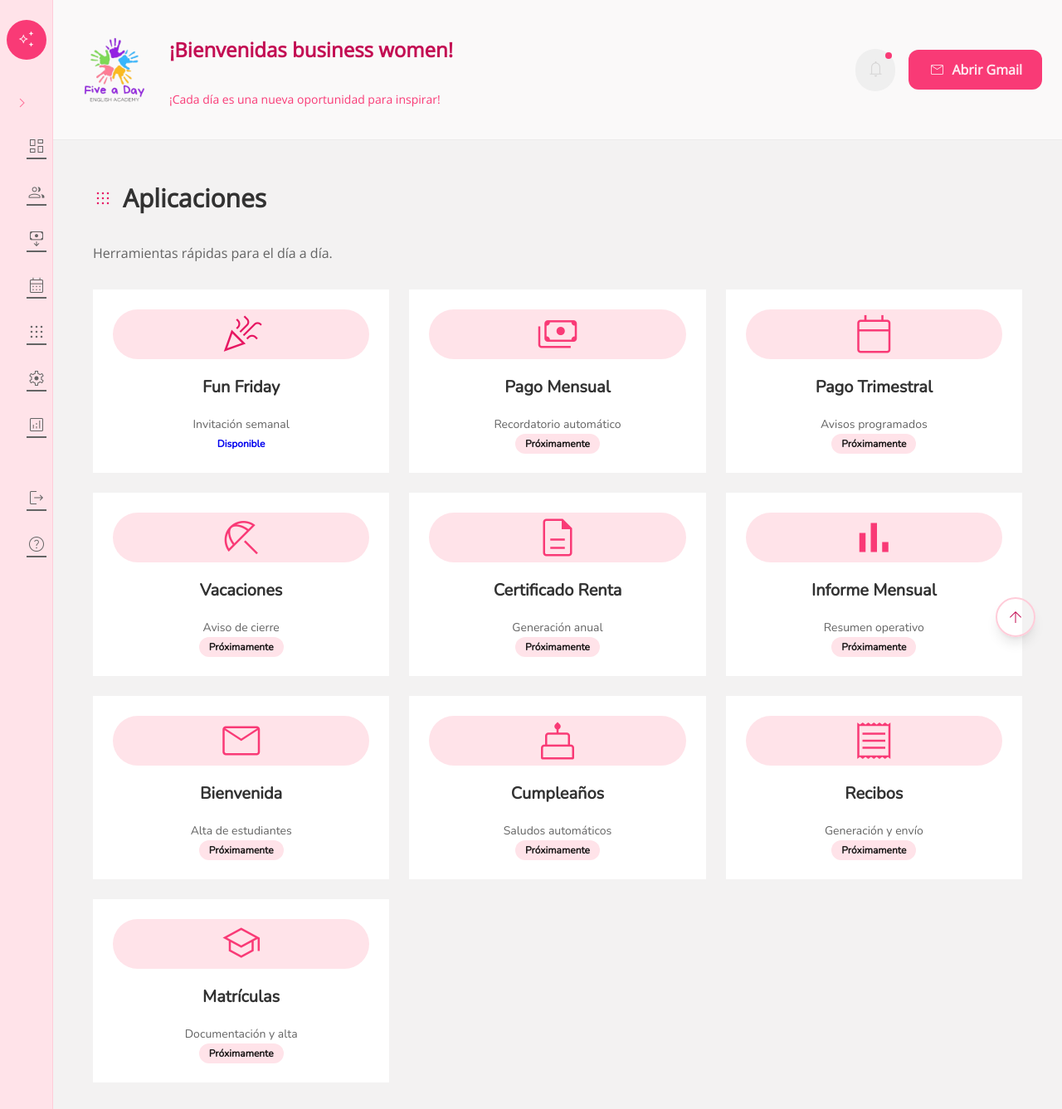
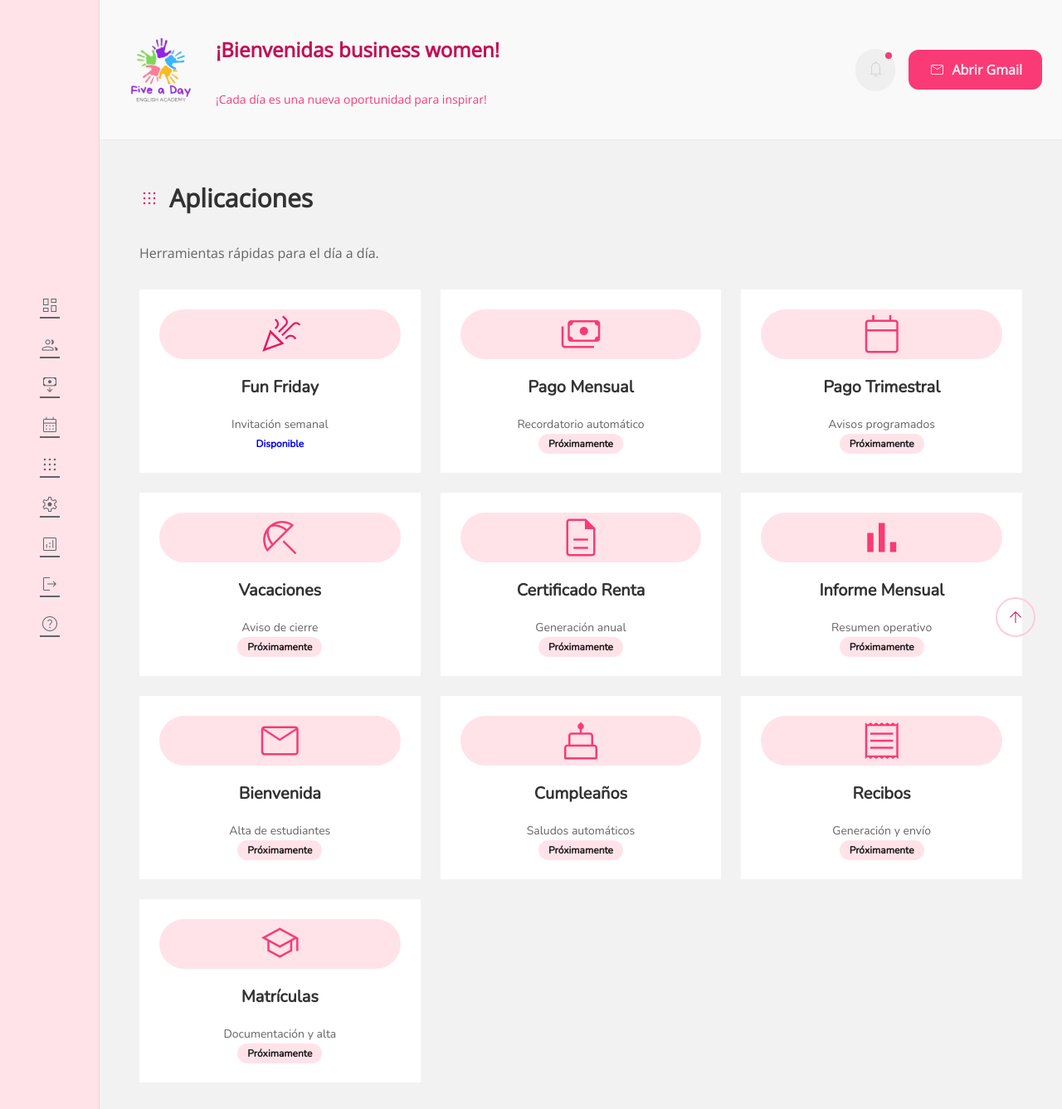
Before and after one commit to starseeker-code/five-a-day, a Django app: template project/core/templates/apps.html in a window 1280 px wide. Shown: the whole page at 83% size. Run offline with Django 5.2, Linux system fonts and the light colour scheme; the template is opened without the code that fills it, so the values that code supplies are empty.

Commit message:
More frontend improvements

```diff
--- a/project/core/templates/base.html
+++ b/project/core/templates/base.html
@@ -16,12 +16,9 @@
         <div class="flex min-h-screen bg-neutral-50">
             <!-- Sidebar -->
             <!-- sidebar_expandable: si es true, la barra se expande con hover -->
-            <aside id="main-sidebar" class="{% block sidebar_class %}w-16{% endblock %} bg-primary-100 p-6 border-r border-primary-200 transition-all duration-300 ease-in-out group {% block sidebar_hover %}{% endblock %}">
-                <div class="mb-10 flex flex-col items-center sidebar-expanded:items-start">
+            <aside id="main-sidebar" class="{% block sidebar_class %}w-[7.5rem]{% endblock %} bg-primary-100 p-6 border-r border-primary-200 transition-all duration-300 ease-in-out group flex flex-col relative {% block sidebar_hover %}{% endblock %}">
+                <div class="mb-8 flex flex-col items-center sidebar-expanded:items-start">
                     <div class="flex items-center gap-3">
-                        <div class="flex items-center justify-center rounded-full bg-primary-500 w-12 h-12 text-white overflow-hidden">
-                            <span class="material-symbols-outlined text-2xl">auto_awesome</span>
-                        </div>
                         <h1 class="text-3xl font-bold text-primary-700 hidden sidebar-expanded:block transition-opacity duration-300 sidebar-title">
                             Five a Day
                         </h1>
@@ -30,31 +27,18 @@
                         eVolution
                     </p>
                 </div>
-                <div class="flex justify-end mb-4 text-primary-400 sidebar-expanded:hidden sidebar-chevron">
-                    <span class="material-symbols-outlined">chevron_right</span>
-                </div>
-                <nav class="space-y-2">
-                    <a href="{% url 'home' %}" class="sidebar-link w-full flex items-center gap-3 px-2 py-3 rounded-md {% if request.resolver_match.url_name == 'home' %}bg-primary-200 text-primary-700{% else %}text-neutral-600{% endif %} font-medium hover:bg-primary-100 hover:text-primary-700 transition-all duration-200">
+                <div class="sidebar-fixed-links">
+                    <nav class="space-y-0">
+                        <a href="{% url 'home' %}" class="sidebar-link w-full flex items-center gap-3 px-2 py-3 rounded-md {% if request.resolver_match.url_name == 'home' %}active-sidebar-link bg-primary-200 text-primary-700{% else %}text-neutral-600{% endif %} font-medium hover:bg-primary-100 hover:text-primary-700 transition-all duration-200">
                             <span class="material-symbols-outlined mx-auto sidebar-icon">dashboard</span>
                             <span class="hidden sidebar-text">Panel Principal</span>
                         </a>
 
-                    <!-- Sección de Acciones Rápidas -->
-                    <div class="my-4 pt-4 border-t border-primary-200 hidden sidebar-quick-actions">
-                        <p class="text-xs uppercase tracking-wider text-primary-400 px-5 mb-2">Acciones Rápidas</p>
-                        <a href="{% url 'parent_create' %}" class="flex items-center gap-3 px-5 py-3 rounded-md bg-primary-500 text-white font-medium hover:bg-primary-600 transition-all duration-200 shadow-sm">
-                            <span class="material-symbols-outlined">person_add</span>
-                            <span>Nuevo Estudiante</span>
-                        </a>
-                    </div>
-
-                    <a href="{% url 'students_list' %}" class="sidebar-link w-full flex items-center justify-between px-2 py-3 rounded-md {% if request.resolver_match.url_name == 'students_list' or request.resolver_match.url_name == 'student_create' or request.resolver_match.url_name == 'student_detail' or request.resolver_match.url_name == 'student_update' %}bg-primary-200 text-primary-700{% else %}text-neutral-600{% endif %} font-medium hover:bg-primary-100 hover:text-primary-700 transition-all duration-200">
-                        <div class="flex items-center gap-3 w-full">
+                        <a href="{% url 'students_list' %}" class="sidebar-link w-full flex items-center gap-3 px-2 py-3 rounded-md {% if request.resolver_match.url_name == 'students_list' or request.resolver_match.url_name == 'student_create' or request.resolver_match.url_name == 'student_detail' or request.resolver_match.url_name == 'student_update' %}active-sidebar-link bg-primary-200 text-primary-700{% else %}text-neutral-600{% endif %} font-medium hover:bg-primary-100 hover:text-primary-700 transition-all duration-200">
                             <span class="material-symbols-outlined mx-auto sidebar-icon">people</span>
                             <span class="hidden sidebar-text">Estudiantes</span>
-                        </div>
                         </a>
-                    <a href="{% url 'payments_list' %}" class="sidebar-link w-full flex items-center gap-3 px-2 py-3 rounded-md {% if request.resolver_match.url_name == 'payments_list' or request.resolver_match.url_name == 'create_payment' or request.resolver_match.url_name == 'payment_detail_view' or request.resolver_match.url_name == 'update_payment' %}bg-primary-200 text-primary-700{% else %}text-neutral-600{% endif %} font-medium hover:bg-primary-100 hover:text-primary-700 transition-all duration-200">
+                        <a href="{% url 'payments_list' %}" class="sidebar-link w-full flex items-center gap-3 px-2 py-3 rounded-md {% if request.resolver_match.url_name == 'payments_list' or request.resolver_match.url_name == 'create_payment' or request.resolver_match.url_name == 'payment_detail_view' or request.resolver_match.url_name == 'update_payment' %}active-sidebar-link bg-primary-200 text-primary-700{% else %}text-neutral-600{% endif %} font-medium hover:bg-primary-100 hover:text-primary-700 transition-all duration-200">
                             <span class="material-symbols-outlined mx-auto sidebar-icon">payment_arrow_down</span>
                             <span class="hidden sidebar-text">Pagos</span>
                         </a>
@@ -62,36 +46,34 @@
                             <span class="material-symbols-outlined mx-auto sidebar-icon">calendar_month</span>
                             <span class="hidden sidebar-text">Horario</span>
                         </a>
-                    <a href="{% url 'apps' %}" class="sidebar-link w-full flex items-center gap-3 px-2 py-3 rounded-md {% if request.resolver_match.url_name == 'apps' or request.resolver_match.url_name == 'fun_friday_form' %}bg-primary-200 text-primary-700{% else %}text-neutral-600{% endif %} font-medium hover:bg-primary-100 hover:text-primary-700 transition-all duration-200">
+                        <a href="{% url 'apps' %}" class="sidebar-link w-full flex items-center gap-3 px-2 py-3 rounded-md {% if request.resolver_match.url_name == 'apps' or request.resolver_match.url_name == 'fun_friday_form' %}active-sidebar-link bg-primary-200 text-primary-700{% else %}text-neutral-600{% endif %} font-medium hover:bg-primary-100 hover:text-primary-700 transition-all duration-200">
                             <span class="material-symbols-outlined mx-auto sidebar-icon">apps</span>
                             <span class="hidden sidebar-text">Aplicaciones</span>
                         </a>
-                    <a href="{% url 'gestion' %}" class="sidebar-link w-full flex items-center gap-3 px-2 py-3 rounded-md {% if request.resolver_match.url_name == 'gestion' %}bg-primary-200 text-primary-700{% else %}text-neutral-600{% endif %} font-medium hover:bg-primary-100 hover:text-primary-700 transition-all duration-200">
+                        <a href="{% url 'gestion' %}" class="sidebar-link w-full flex items-center gap-3 px-2 py-3 rounded-md {% if request.resolver_match.url_name == 'gestion' %}active-sidebar-link bg-primary-200 text-primary-700{% else %}text-neutral-600{% endif %} font-medium hover:bg-primary-100 hover:text-primary-700 transition-all duration-200">
                             <span class="material-symbols-outlined mx-auto sidebar-icon">settings</span>
                             <span class="hidden sidebar-text">Gestión</span>
                         </a>
-                    <a href="{% url 'all_info' %}" class="sidebar-link w-full flex items-center gap-3 px-2 py-3 rounded-md {% if request.resolver_match.url_name == 'all_info' %}bg-primary-200 text-primary-700{% else %}text-neutral-600{% endif %} font-medium hover:bg-primary-100 hover:text-primary-700 transition-all duration-200">
+                        <a href="{% url 'all_info' %}" class="sidebar-link w-full flex items-center gap-3 px-2 py-3 rounded-md {% if request.resolver_match.url_name == 'all_info' %}active-sidebar-link bg-primary-200 text-primary-700{% else %}text-neutral-600{% endif %} font-medium hover:bg-primary-100 hover:text-primary-700 transition-all duration-200">
                             <span class="material-symbols-outlined mx-auto sidebar-icon">analytics</span>
                             <span class="hidden sidebar-text">Base de Datos</span>
                         </a>
-                </nav>
-                <div class="mt-auto pt-10">
                         <a href="{% url 'logout' %}" class="sidebar-link w-full flex items-center gap-3 px-2 py-3 rounded-md text-neutral-600 font-medium hover:bg-red-100 hover:text-red-700 transition-all duration-200">
                             <span class="material-symbols-outlined mx-auto sidebar-icon">logout</span>
                             <span class="hidden sidebar-text">Cerrar Sesión</span>
                         </a>
-                    <!-- Botón de Ayuda/Soporte -->
-                    <a href="#" id="support-open-btn" class="sidebar-link w-full flex items-center gap-3 px-2 py-3 rounded-md text-neutral-600 font-medium hover:bg-amber-100 hover:text-amber-700 transition-all duration-200 mt-2">
+                        <a href="#" id="support-open-btn" class="sidebar-link w-full flex items-center gap-3 px-2 py-3 rounded-md text-neutral-600 font-medium hover:bg-amber-100 hover:text-amber-700 transition-all duration-200">
                             <span class="material-symbols-outlined mx-auto sidebar-icon">help</span>
                             <span class="hidden sidebar-text">¿Necesitas ayuda?</span>
                         </a>
+                    </nav>
+                </div>
                 {% if request.session.username %}
                 <div class="mt-3 px-5 hidden sidebar-session">
                     <p class="text-xs text-primary-500">Sesión activa:</p>
                     <p class="text-sm font-semibold text-primary-700">{{ request.session.username }}</p>
                 </div>
                 {% endif %}
-                </div>
             </aside>
 
             <!-- Main Content -->
@@ -130,7 +112,7 @@
                 </div>
 
                 <!-- Floating Action Button -->
-                <a id="scroll-top-btn" href="#" class="group fixed bottom-8 right-8 z-40 inline-flex items-center justify-center w-12 h-12 bg-primary-100/60 hover:bg-primary-600 rounded-full border-2 border-primary-200 shadow-lg transition-all duration-300 hover:transform hover:scale-110 no-underline" style="width: 3rem; height: 3rem; display: inline-flex; position: fixed; right: 2rem; bottom: 2rem; text-decoration: none; border-width: 2px;">
+                <a id="scroll-top-btn" href="#" class="group fixed bottom-8 right-8 z-40 inline-flex items-center justify-center w-12 h-12 bg-primary-100/60 hover:bg-primary-600 rounded-full border-2 border-primary-200 transition-all duration-300 hover:transform hover:scale-110 no-underline" style="width: 3rem; height: 3rem; display: inline-flex; position: fixed; right: 2rem; bottom: 2rem; text-decoration: none; border-width: 2px;">
                     <span class="material-symbols-outlined text-[30px] text-primary-700 transition-colors duration-200" style="font-variation-settings: 'FILL' 1, 'wght' 700, 'GRAD' 0, 'opsz' 30;">arrow_upward</span>
                 </a>
             </main>
@@ -242,12 +224,38 @@
         /* Sidebar expandible con transición suave */
         #main-sidebar {
             overflow: hidden;
+            width: 7.5rem;
+        }
+
+        .sidebar-fixed-links {
+            position: fixed;
+            left: 0;
+            bottom: 0;
+            width: 7.5rem;
+            padding: 0 1.5rem 1.5rem;
+            box-sizing: border-box;
+            z-index: 20;
+        }
+
+        #main-sidebar.expandable-sidebar {
+            transition-duration: 220ms;
         }
 
         /* Estado expandido del sidebar */
-        #main-sidebar.sidebar-expanded,
+        #main-sidebar.sidebar-expanded {
+            width: 27rem;
+        }
+
         #main-sidebar.expandable-sidebar:hover {
-            width: 16rem; /* w-64 */
+            width: 21.6rem;
+        }
+
+        #main-sidebar.sidebar-expanded .sidebar-fixed-links {
+            width: 27rem;
+        }
+
+        #main-sidebar.expandable-sidebar:hover .sidebar-fixed-links {
+            width: 21.6rem;
         }
 
         #main-sidebar.sidebar-expanded .sidebar-title,
@@ -258,8 +266,7 @@
         #main-sidebar.expandable-sidebar:hover .sidebar-title,
         #main-sidebar.expandable-sidebar:hover .sidebar-subtitle,
         #main-sidebar.expandable-sidebar:hover .sidebar-text,
-        #main-sidebar.expandable-sidebar:hover .sidebar-quick-actions,
-        #main-sidebar.expandable-sidebar:hover .sidebar-session {
+        #main-sidebar.expandable-sidebar:hover .sidebar-quick-actions {
             display: block !important;
         }
 
@@ -272,12 +279,32 @@
         #main-sidebar.expandable-sidebar:hover .sidebar-link {
             padding-left: 1.25rem; /* px-5 */
             padding-right: 1.25rem;
+            justify-content: flex-start;
+            align-items: center;
         }
 
         #main-sidebar.sidebar-expanded .sidebar-icon,
         #main-sidebar.expandable-sidebar:hover .sidebar-icon {
             margin-left: 0 !important;
             margin-right: 0 !important;
+        }
+
+        .sidebar-icon {
+            display: inline-flex;
+            align-items: center;
+            justify-content: center;
+            width: 1.5rem;
+        }
+
+        #main-sidebar.sidebar-expanded .sidebar-text,
+        #main-sidebar.expandable-sidebar:hover .sidebar-text {
+            text-align: left;
+        }
+
+        .active-sidebar-link {
+            display: flex !important;
+            width: 100% !important;
+            box-sizing: border-box;
         }
 
         .header-action-btn {
--- a/project/core/templates/home.html
+++ b/project/core/templates/home.html
@@ -2,7 +2,7 @@
 
 {% block title %}Five a Day - Panel Principal{% endblock %}
 
-{% block sidebar_class %}w-16{% endblock %}
+{% block sidebar_class %}w-[7.5rem]{% endblock %}
 {% block sidebar_hover %}expandable-sidebar{% endblock %}
 
 {% block content %}
```
Lines whose indentation alone changed are shown as unchanged.
